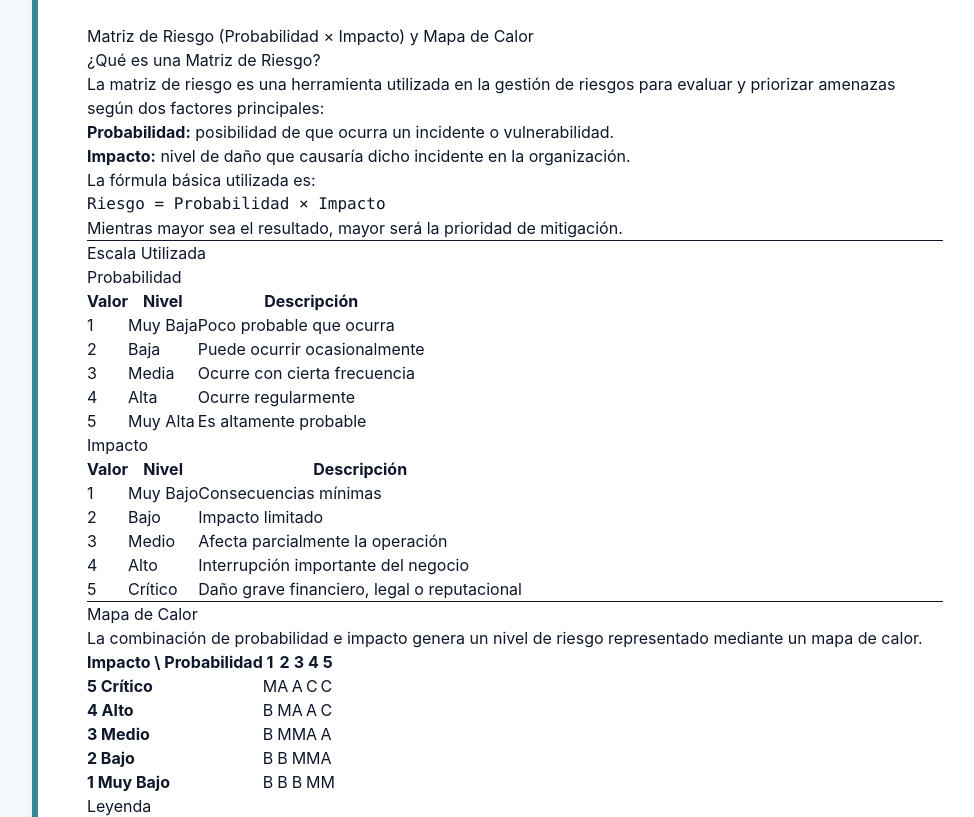
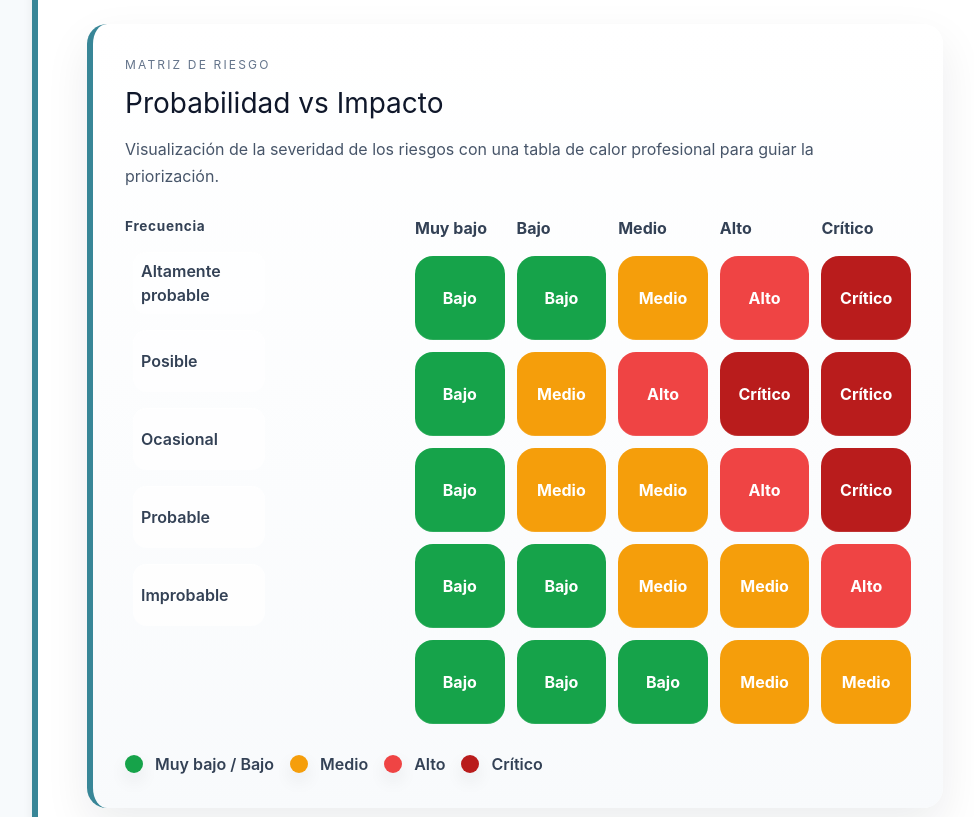
Before and after one commit to JotaCatalan/auditoria_catjav, a React (Vite) app: page / in a window 1280 px wide. Shown: the part 5880-6697 px from the top of the page, without its empty margins (258-1232 px from the left). Built offline with nearby package versions, Linux system fonts and the light colour scheme.

Commit message:
agregada la tabla de calor

```diff
--- a/Docs_catjav/09_Prompts_catjav.md
+++ b/Docs_catjav/09_Prompts_catjav.md
@@ -1,150 +1,194 @@
 # Prompts usados en el informe
 
-## fase 1: instrucciones para empezar a trabajar
+---
 
-1.- explicame el uso de https://www.first.org/cvss/calculator/3.1 y cuales serian el paso a paso para poder encontrar el puntaje de cvss para un SQLI, XSS y de command inyection que se uso el DVWA basico
+## Fase 1: Instrucciones para empezar a trabajar
 
-2.- explicame los Clasificación de la Información (CIA Triada) para la compañia ficticia mercadosur la cual como rubro E-commerce / retail online y los Datos que custodia el portal son Compras, tarjetas y direcciones de despacho. explica el nivel de cada parte de la triada para cada dato y escribelo en formato markdown para visual studio code
+### Prompt 1: Uso de CVSS 3.1
 
-3.- necesito en formato markdown donde se explique que es la Matriz de riesgo (prob × impacto) + mapa de calor y demostrar como afectan estos a las calculaciones que se hicieron anteriormente
+**Objetivo:** Explicar el uso del calculador CVSS 3.1 y su aplicación en vulnerabilidades del laboratorio DVWA.
 
-4.- Describe en formato markdown cual seria la Mejora tecnológica y plan de recuperación (DR) para la empresa mercadosur. a Cada caso dame 3 mejoras que se podrian usar y explicalos en un detalle simple y que no exceda las 50 palabras cada uno
+> Explicame el uso de https://www.first.org/cvss/calculator/3.1 y cuales serian el paso a paso para poder encontrar el puntaje de CVSS para un SQLI, XSS y de command inyection que se uso el DVWA basico.
 
+---
+
+### Prompt 2: Triada CIA
+
+**Objetivo:** Aplicar la clasificación de la información (Confidencialidad, Integridad y Disponibilidad) a la empresa ficticia MercadoSur.
+
+> Explicame la Clasificación de la Información (CIA Triada) para la compañia ficticia mercadosur la cual es un E-commerce / retail online. Los datos son compras, tarjetas y direcciones de despacho.
+
+---
+
+### Prompt 3: Matriz de riesgo
+
+**Objetivo:** Desarrollar una matriz de riesgo (probabilidad × impacto) con mapa de calor y su relación con vulnerabilidades previas.
+
+> Necesito en formato markdown donde se explique la Matriz de riesgo (prob × impacto) + mapa de calor y demostrar como afectan estos a las calculaciones que se hicieron anteriormente.
+
+---
+
+### Prompt 4: Mejora tecnológica y DRP
+
+**Objetivo:** Proponer mejoras tecnológicas y plan de recuperación ante desastres (DRP) para la empresa MercadoSur.
+
+> Describe en formato markdown cual seria la Mejora tecnológica y plan de recuperación (DR) para la empresa mercadosur. A cada caso dame 3 mejoras con explicación simple menor a 50 palabras.
+
+---
+
+---
 
 ## Fase 2: Ingreso de los Markdown a los JavaScript
 
-### Prompt 1: Resumen de la empresa
+### Prompt 5: Resumen de la empresa
 
-**Objetivo:** Crear un componente React capaz de leer el archivo `01_resumen_catjav.md` y utilizarlo posteriormente en `App.jsx`.
+**Objetivo:** Crear un componente React para leer el archivo `01_resumen_catjav.md`.
 
 > Tengo este markdown en la carpeta `C:\auditoria_catjav\Docs_catjav\01_resumen_catjav.md`...
->
-> Necesito que el documento lo pueda leer `C:\auditoria_catjav\src\components\01_Resumen.jsx` para después ser usado en `C:\auditoria_catjav\src\App.jsx`.
+> Necesito que el documento lo pueda leer `01_Resumen.jsx` para después ser usado en `App.jsx`.
 
 ---
 
-### Prompt 2: SQL Injection
+### Prompt 6: SQL Injection
 
-**Objetivo:** Mostrar el contenido del archivo Markdown junto con una imagen demostrativa del ataque.
+**Objetivo:** Mostrar Markdown e imagen del ataque SQL Injection.
 
-> Tengo este markdown en la carpeta `C:\auditoria_catjav\Docs_catjav\02_SQLI_catjav.md`...
->
-> Necesito que el documento lo pueda leer `02_InyeccionSQL.jsx` para después ser usado en `App.jsx`.
->
-> También debe implementarse la imagen `sqli_catjav.PNG` y que pueda ser visible por el usuario al ver la página.
+> Tengo este markdown en la carpeta `02_SQLI_catjav.md`...
+> Necesito que el documento lo pueda leer `02_InyeccionSQL.jsx`.
+> También debe implementarse la imagen `sqli_catjav.PNG`.
 
 ---
 
-### Prompt 3: Cross-Site Scripting (XSS)
+### Prompt 7: Cross-Site Scripting (XSS)
 
-**Objetivo:** Cargar el informe del ataque XSS e incorporar la captura de evidencia.
+**Objetivo:** Renderizar informe XSS con evidencia visual.
 
-> Tengo este markdown en la carpeta `C:\auditoria_catjav\Docs_catjav\03_XSS_catjav.md`...
->
-> Necesito que el documento lo pueda leer `03_XSS.jsx` para después ser usado en `App.jsx`.
->
-> También debe implementarse la imagen `xss_catjav.PNG` y que pueda ser visible por el usuario.
+> Tengo este markdown en la carpeta `03_XSS_catjav.md`...
+> Necesito que el documento lo pueda leer `03_XSS.jsx`.
+> También debe implementarse la imagen `xss_catjav.PNG`.
 
 ---
 
-### Prompt 4: Command Injection
+### Prompt 8: Command Injection
 
-**Objetivo:** Crear el componente React para mostrar el informe del ataque Command Injection.
+**Objetivo:** Crear componente para mostrar vulnerabilidad Command Injection.
 
-> Necesito el componente `C:\auditoria_catjav\src\components\04_Comandos.jsx` que cargue el archivo Markdown correspondiente y permita mostrar posteriormente la evidencia del ataque.
+> Necesito el componente `04_Comandos.jsx` que cargue el Markdown correspondiente y permita mostrar evidencia del ataque.
 
 ---
 
-### Prompt 5: Clasificación de Activos
+### Prompt 9: Clasificación de activos
 
-**Objetivo:** Mostrar el contenido del archivo `05_Activos_catjav.md` en React.
+**Objetivo:** Renderizar activos de la empresa en React.
 
-> Tengo este markdown en la carpeta `C:\auditoria_catjav\Docs_catjav\05_Activos_catjav.md`.
->
-> Necesito que el documento lo pueda leer `05_Activos.jsx` para después ser usado en `App.jsx`.
+> Tengo este markdown en la carpeta `05_Activos_catjav.md`...
+> Necesito que el documento lo pueda leer `05_Activos.jsx`.
 
 ---
 
-### Prompt 6: Matriz de Riesgo
+### Prompt 10: Matriz de riesgo
 
-**Objetivo:** Mostrar la matriz de riesgos desarrollada en Markdown dentro del sitio web.
+**Objetivo:** Mostrar matriz de riesgos en la aplicación.
 
-> Tengo este markdown en la carpeta `C:\auditoria_catjav\Docs_catjav\06_Matriz_catjav.md`.
->
-> Necesito que el documento lo pueda leer `06_Matriz.jsx` para después ser usado en `App.jsx`.
+> Tengo este markdown en la carpeta `06_Matriz_catjav.md`...
+> Necesito que el documento lo pueda leer `06_Matriz.jsx`.
 
 ---
 
-### Prompt 7: Controles de Seguridad
+### Prompt 11: Controles de seguridad
 
-**Objetivo:** Crear el componente React para visualizar el documento de controles de seguridad.
+**Objetivo:** Visualizar controles de seguridad en React.
 
-> Tengo este markdown en la carpeta `C:\auditoria_catjav\Docs_catjav\07_Controles_catjav.md`.
->
-> Necesito que el documento lo pueda leer `07_controles.jsx` para después ser usado en `App.jsx`.
+> Tengo este markdown en la carpeta `07_Controles_catjav.md`...
+> Necesito que el documento lo pueda leer `07_controles.jsx`.
 
 ---
 
-### Prompt 8: Plan de Recuperación
+### Prompt 12: Plan de recuperación
 
-**Objetivo:** Incorporar el documento de recuperación y continuidad del negocio.
+**Objetivo:** Mostrar plan de recuperación y continuidad.
 
-> Tengo este markdown en la carpeta `C:\auditoria_catjav\Docs_catjav\08_Recuperacion_catjav.md`.
->
-> Necesito que el documento lo pueda leer `08_Recuperacion.jsx` para después ser usado en `App.jsx`.
+> Tengo este markdown en la carpeta `08_Recuperacion_catjav.md`...
+> Necesito que el documento lo pueda leer `08_Recuperacion.jsx`.
 
 ---
 
-### Prompt 9: Registro de Prompts
+### Prompt 13: Registro de prompts
 
-**Objetivo:** Mostrar el documento que recopila los prompts utilizados durante el proyecto.
+**Objetivo:** Mostrar registro de prompts utilizados.
 
-> Tengo este markdown en la carpeta `C:\auditoria_catjav\Docs_catjav\09_Prompts_catjav.md`.
->
-> Necesito que el documento lo pueda leer `09_prompt.jsx` para después ser usado en `App.jsx`.
+> Tengo este markdown en la carpeta `09_Prompts_catjav.md`...
+> Necesito que el documento lo pueda leer `09_prompt.jsx`.
 
 ---
 
-### Prompt 10: Integración de todos los componentes
+### Prompt 14: Integración en App.jsx
 
-**Objetivo:** Integrar todos los componentes creados dentro de una única aplicación React.
+**Objetivo:** Unificar todos los componentes en una sola aplicación React.
 
 > ¿Puedes crear en `App.jsx` donde estén todos los `.jsx` como me mostraste?
 
 ---
 
-### Prompt 11: Diseño profesional
+### Prompt 15: Diseño profesional
 
-**Objetivo:** Rediseñar completamente la interfaz para que tenga apariencia de una auditoría profesional.
+**Objetivo:** Aplicar diseño tipo dashboard de auditoría con paleta de colores.
 
-> Necesito que se vea profesional como la página de referencia utilizando el esquema de colores:
->
-> - `#08415C`
-> - `#CC2936`
-> - `#EBBAB9`
-> - `#388697`
-> - `#B5FFE1`
->
-> Utilizando `App.css` y `App.jsx` usando el JavaScript anterior como base.
+> Necesito que se vea profesional como la página de referencia usando:
+> #08415C, #CC2936, #EBBAB9, #388697, #B5FFE1
+> usando App.css y App.jsx.
 
 ---
 
-### Prompt 12: Visualización de tablas Markdown
+### Prompt 16: Visualización de tablas Markdown
 
-**Objetivo:** Permitir que las tablas escritas en los archivos Markdown se rendericen correctamente dentro de React.
+**Objetivo:** Permitir renderizado correcto de tablas en Markdown.
 
-> Necesito que las tablas que se usan en los markdown sean visibles en `App.jsx`.
+> Necesito que las tablas que se usan en los markdown sean visibles en App.jsx.
 
 ---
 
-## Resultado de la Fase 2
+---
 
-Durante esta fase se logró:
+## Fase 3: Arreglo de la página y sus errores
 
-- Crear un componente React independiente para cada documento Markdown.
-- Renderizar el contenido utilizando `ReactMarkdown`.
-- Incorporar imágenes de evidencia para las vulnerabilidades SQL Injection, XSS y Command Injection.
-- Integrar todos los componentes dentro de `App.jsx`.
-- Diseñar una interfaz con apariencia profesional mediante `App.css`.
-- Habilitar el soporte para tablas Markdown utilizando `remark-gfm`.
-- Mantener una estructura modular que facilita la incorporación de nuevas secciones al informe de auditoría.
+### Prompt 17: Soporte de tablas Markdown
+
+**Objetivo:** Solucionar el problema de renderizado de tablas en React Markdown.
+
+> Necesito que las tablas que se usan en los markdown sean visibles en App.jsx.
+
+**Resultado:**
+- Se detectó que React Markdown no soporta tablas por defecto.
+- Se incorporó `remark-gfm`.
+- Se agregaron estilos CSS para mejorar tablas, código y estructura visual.
+
+---
+
+### Prompt 18: Error en instalación de dependencias (npm install)
+
+**Objetivo:** Resolver error crítico al instalar dependencias del proyecto.
+
+> Command "npm install" exited with 1
+
+**Error detectado:**
+- `EINTEGRITY`
+- caché corrupta de npm
+- errores EPERM en Windows
+
+**Resultado:**
+- Se recomendó limpiar `node_modules`
+- eliminar `package-lock.json`
+- limpiar caché npm
+- reinstalar dependencias
+- verificar versiones de Node y npm
+
+---
+
+## Resultado final del proyecto
+
+- Arquitectura modular con React + Markdown
+- Integración de vulnerabilidades OWASP (SQLi, XSS, CMD Injection)
+- Visualización de tablas, imágenes y reportes
+- Dashboard tipo auditoría profesional
+- Corrección de errores de dependencias y renderizado
--- a/src/App.jsx
+++ b/src/App.jsx
@@ -1,4 +1,5 @@
 import "./App.css";
+import "./styles/matrix.css";
 
 import Resumen from "./components/01_Resumen";
 import InyeccionSQL from "./components/02_InyeccionSQL";
--- a/src/components/06_Matriz.jsx
+++ b/src/components/06_Matriz.jsx
@@ -4,11 +4,100 @@ import matrizMarkdown from "../../Docs_catjav/06_Matriz_catjav.md?raw";
 
 export default function Matriz() {
   return (
-    <div className="max-w-5xl mx-auto p-6 prose prose-slate">
+    <div className="max-w-5xl mx-auto p-6">
+      <section className="section matrix-card">
+        <div className="matrix-header">
+          <div>
+            <p className="matrix-subtitle">Matriz de riesgo</p>
+            <h2 className="matrix-title">Probabilidad vs Impacto</h2>
+            <p className="matrix-copy">Visualización de la severidad de los riesgos con una tabla de calor profesional para guiar la priorización.</p>
+          </div>
+        </div>
 
-      {/* Título / contenido completo del informe */}
-      <ReactMarkdown remarkPlugins={[remarkGfm]}>{matrizMarkdown}</ReactMarkdown>
+        <div className="matrix-visual">
+          <div className="matrix-sidebar">
+            <span className="matrix-axis-label">Frecuencia</span>
+            <div className="matrix-row-labels">
+              <span>Altamente probable</span>
+              <span>Posible</span>
+              <span>Ocasional</span>
+              <span>Probable</span>
+              <span>Improbable</span>
+            </div>
+          </div>
 
+          <div className="matrix-grid-wrapper">
+            <div className="matrix-column-labels">
+              <span></span>
+              <span>Muy bajo</span>
+              <span>Bajo</span>
+              <span>Medio</span>
+              <span>Alto</span>
+              <span>Crítico</span>
+            </div>
+
+            <div className="matrix-grid">
+              <div className="matrix-row-label"></div>
+              <div className="matrix-cell low">Bajo</div>
+              <div className="matrix-cell low">Bajo</div>
+              <div className="matrix-cell medium">Medio</div>
+              <div className="matrix-cell high">Alto</div>
+              <div className="matrix-cell critical">Crítico</div>
+
+              <div className="matrix-row-label"></div>
+              <div className="matrix-cell low">Bajo</div>
+              <div className="matrix-cell medium">Medio</div>
+              <div className="matrix-cell high">Alto</div>
+              <div className="matrix-cell critical">Crítico</div>
+              <div className="matrix-cell critical">Crítico</div>
+
+              <div className="matrix-row-label"></div>
+              <div className="matrix-cell low">Bajo</div>
+              <div className="matrix-cell medium">Medio</div>
+              <div className="matrix-cell medium">Medio</div>
+              <div className="matrix-cell high">Alto</div>
+              <div className="matrix-cell critical">Crítico</div>
+
+              <div className="matrix-row-label"></div>
+              <div className="matrix-cell low">Bajo</div>
+              <div className="matrix-cell low">Bajo</div>
+              <div className="matrix-cell medium">Medio</div>
+              <div className="matrix-cell medium">Medio</div>
+              <div className="matrix-cell high">Alto</div>
+
+              <div className="matrix-row-label"></div>
+              <div className="matrix-cell low">Bajo</div>
+              <div className="matrix-cell low">Bajo</div>
+              <div className="matrix-cell low">Bajo</div>
+              <div className="matrix-cell medium">Medio</div>
+              <div className="matrix-cell medium">Medio</div>
+            </div>
+          </div>
+        </div>
+
+        <div className="matrix-legend">
+          <div className="legend-item">
+            <span className="legend-swatch low"></span>
+            <span>Muy bajo / Bajo</span>
+          </div>
+          <div className="legend-item">
+            <span className="legend-swatch medium"></span>
+            <span>Medio</span>
+          </div>
+          <div className="legend-item">
+            <span className="legend-swatch high"></span>
+            <span>Alto</span>
+          </div>
+          <div className="legend-item">
+            <span className="legend-swatch critical"></span>
+            <span>Crítico</span>
+          </div>
+        </div>
+      </section>
+
+      <div className="prose prose-slate">
+        <ReactMarkdown remarkPlugins={[remarkGfm]}>{matrizMarkdown}</ReactMarkdown>
+      </div>
     </div>
   );
 }
--- /dev/null
+++ b/src/styles/matrix.css
@@ -0,0 +1,190 @@
+.matrix-card {
+  border-radius: 20px;
+  padding: 32px;
+  background: linear-gradient(180deg, rgba(255,255,255,0.96), rgba(248,250,252,0.96));
+  box-shadow: 0 18px 45px rgba(15, 23, 42, 0.08);
+  margin-bottom: 34px;
+}
+
+.matrix-header {
+  display: flex;
+  justify-content: space-between;
+  gap: 1.5rem;
+  margin-bottom: 26px;
+}
+
+.matrix-subtitle {
+  text-transform: uppercase;
+  letter-spacing: 0.18em;
+  font-size: 0.75rem;
+  color: #64748b;
+  margin-bottom: 0.5rem;
+}
+
+.matrix-title {
+  font-size: 1.75rem;
+  margin: 0;
+  color: #0f172a;
+}
+
+.matrix-copy {
+  margin-top: 0.75rem;
+  color: #475569;
+  line-height: 1.7;
+}
+
+.matrix-visual {
+  display: grid;
+  grid-template-columns: 140px minmax(0, 1fr);
+  gap: 1.75rem;
+  align-items: start;
+}
+
+.matrix-sidebar {
+  display: flex;
+  flex-direction: column;
+  gap: 1rem;
+}
+
+.matrix-axis-label {
+  font-size: 0.85rem;
+  font-weight: 700;
+  letter-spacing: 0.05em;
+  color: #334155;
+}
+
+.matrix-row-labels {
+  display: grid;
+  gap: 1rem;
+  padding-left: 0.5rem;
+}
+
+.matrix-row-labels span {
+  display: inline-flex;
+  align-items: center;
+  min-height: 62px;
+  padding-left: 0.5rem;
+  color: #334155;
+  font-weight: 600;
+  background: rgba(255,255,255,0.8);
+  border-radius: 14px;
+  box-shadow: inset 0 1px 0 rgba(255,255,255,0.8);
+}
+
+.matrix-grid-wrapper {
+  display: grid;
+  gap: 1rem;
+}
+
+.matrix-column-labels {
+  display: grid;
+  grid-template-columns: 110px repeat(5, minmax(0, 1fr));
+  gap: 0.75rem;
+  align-items: center;
+}
+
+.matrix-column-labels span {
+  font-weight: 700;
+  color: #334155;
+}
+
+.matrix-column-labels span:first-child {
+  visibility: hidden;
+}
+
+.matrix-grid {
+  display: grid;
+  grid-template-columns: 110px repeat(5, minmax(0, 1fr));
+  gap: 0.75rem;
+}
+
+.matrix-row-label {
+  visibility: hidden;
+}
+
+.matrix-cell {
+  min-height: 84px;
+  border-radius: 18px;
+  display: flex;
+  align-items: center;
+  justify-content: center;
+  font-weight: 700;
+  color: white;
+  text-align: center;
+  padding: 0.8rem;
+  box-shadow: inset 0 -1px 0 rgba(255,255,255,0.1);
+}
+
+.matrix-cell.low {
+  background: #16a34a;
+}
+
+.matrix-cell.medium {
+  background: #f59e0b;
+}
+
+.matrix-cell.high {
+  background: #ef4444;
+}
+
+.matrix-cell.critical {
+  background: #b91c1c;
+}
+
+.matrix-legend {
+  display: grid;
+  grid-template-columns: repeat(4, minmax(0, max-content));
+  gap: 1rem;
+  margin-top: 1.75rem;
+}
+
+.legend-item {
+  display: inline-flex;
+  align-items: center;
+  gap: 0.75rem;
+  color: #334155;
+  font-weight: 600;
+}
+
+.legend-swatch {
+  width: 18px;
+  height: 18px;
+  border-radius: 999px;
+  box-shadow: 0 8px 18px rgba(15, 23, 42, 0.08);
+}
+
+.legend-swatch.low {
+  background: #16a34a;
+}
+
+.legend-swatch.medium {
+  background: #f59e0b;
+}
+
+.legend-swatch.high {
+  background: #ef4444;
+}
+
+.legend-swatch.critical {
+  background: #b91c1c;
+}
+
+@media (max-width: 900px) {
+  .matrix-visual {
+    grid-template-columns: 1fr;
+  }
+
+  .matrix-sidebar {
+    order: 2;
+  }
+
+  .matrix-grid,
+  .matrix-column-labels {
+    grid-template-columns: repeat(6, minmax(0, 1fr));
+  }
+
+  .matrix-column-labels span:first-child,
+  .matrix-row-label {
+    display: none;
+  }
+}
```
